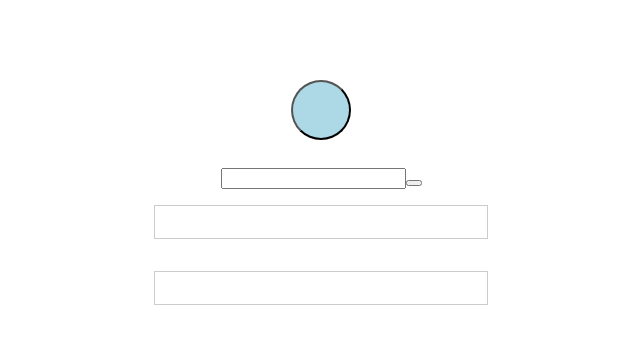
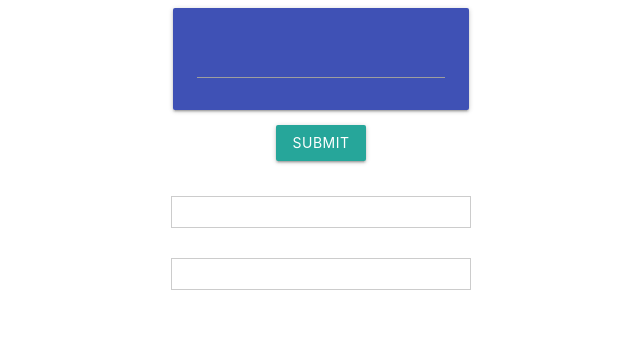
Before and after one commit to KellumDev/speech-app, a React (Create React App) app: page / in a window 1280 px wide. Shown: the top 344 px of the page, without its empty margins (319-959 px from the left). Built offline with nearby package versions, Linux system fonts and the light colour scheme.

Commit message:
added button and functionality

```diff
--- a/package.json
+++ b/package.json
@@ -3,6 +3,7 @@
   "version": "0.1.0",
   "private": true,
   "dependencies": {
+    "materialize-css": "^1.0.0",
     "react": "^16.10.2",
     "react-dom": "^16.10.2",
     "react-scripts": "3.2.0"
--- a/src/App.js
+++ b/src/App.js
@@ -1,7 +1,7 @@
 import React from 'react';
 import Speech from './Speech';
 import './App.css';
-
+import 'materialize-css/dist/css/materialize.min.css';
 function App() {
   return (
     <div className="App">
--- a/src/Speech.js
+++ b/src/Speech.js
@@ -108,7 +108,7 @@ class Speech extends Component {
     return (
       <div style={container}>
 
-        <button id='microphone-btn' style={button} onClick={this.toggleListen} />
+        {/* <button id='microphone-btn' style={button} onClick={this.toggleListen} /> */}
         <InputBox
 
           paramsA={this.state.ttFinalTranscript}
--- a/src/components/InputBox/InputBox.js
+++ b/src/components/InputBox/InputBox.js
@@ -5,18 +5,24 @@ const InputBox = (props) => {
 
     return (
         <div className="row">
-                        <div className="col s12">
-                            <div className="card indigo">
+            <div className="col s12 ">
+                <div className="card horizontal indigo">
                     <div className="card-content white-text">
 
                         <input className="textinput" type="text"
                             defaultValue={props.paramsA}
 
-                                    // onKeyPress={}
                         />
-                                   <button  onClick={props.paramsB} />
+
+
                     </div>
+
+
                 </div>
+                <button className="btn waves-effect waves-light" onClick={props.paramsB} name="mantis">Submit
+
+  </button>
+             {/* <a className="waves-effect waves-light btn" onClick={props.paramsB}></a> */}
             </div>
         </div>
     )
```
Also changed, not shown: 1 other file (tests, documents, lock files or other folders). Lines whose indentation alone changed are shown as unchanged.
